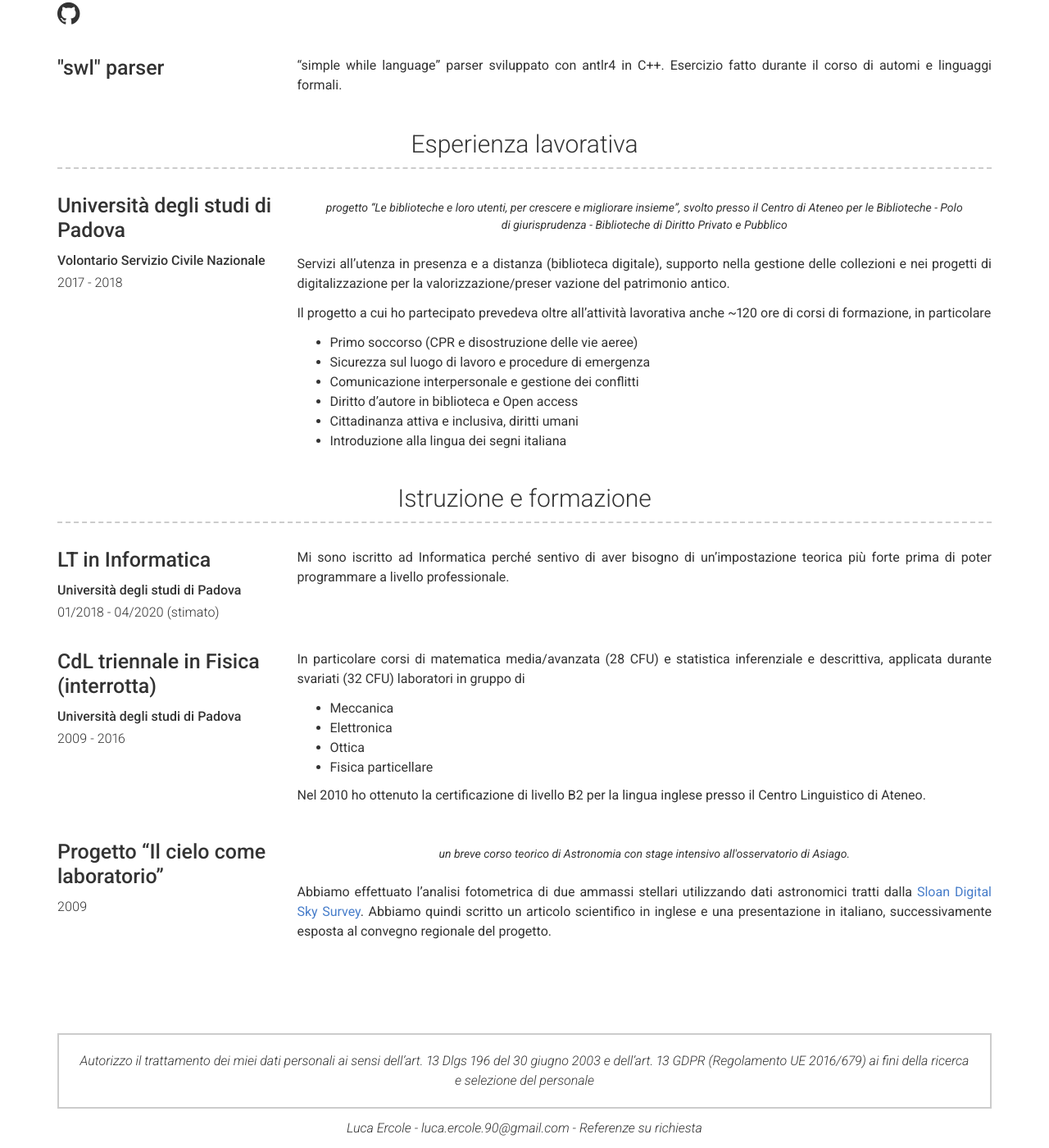
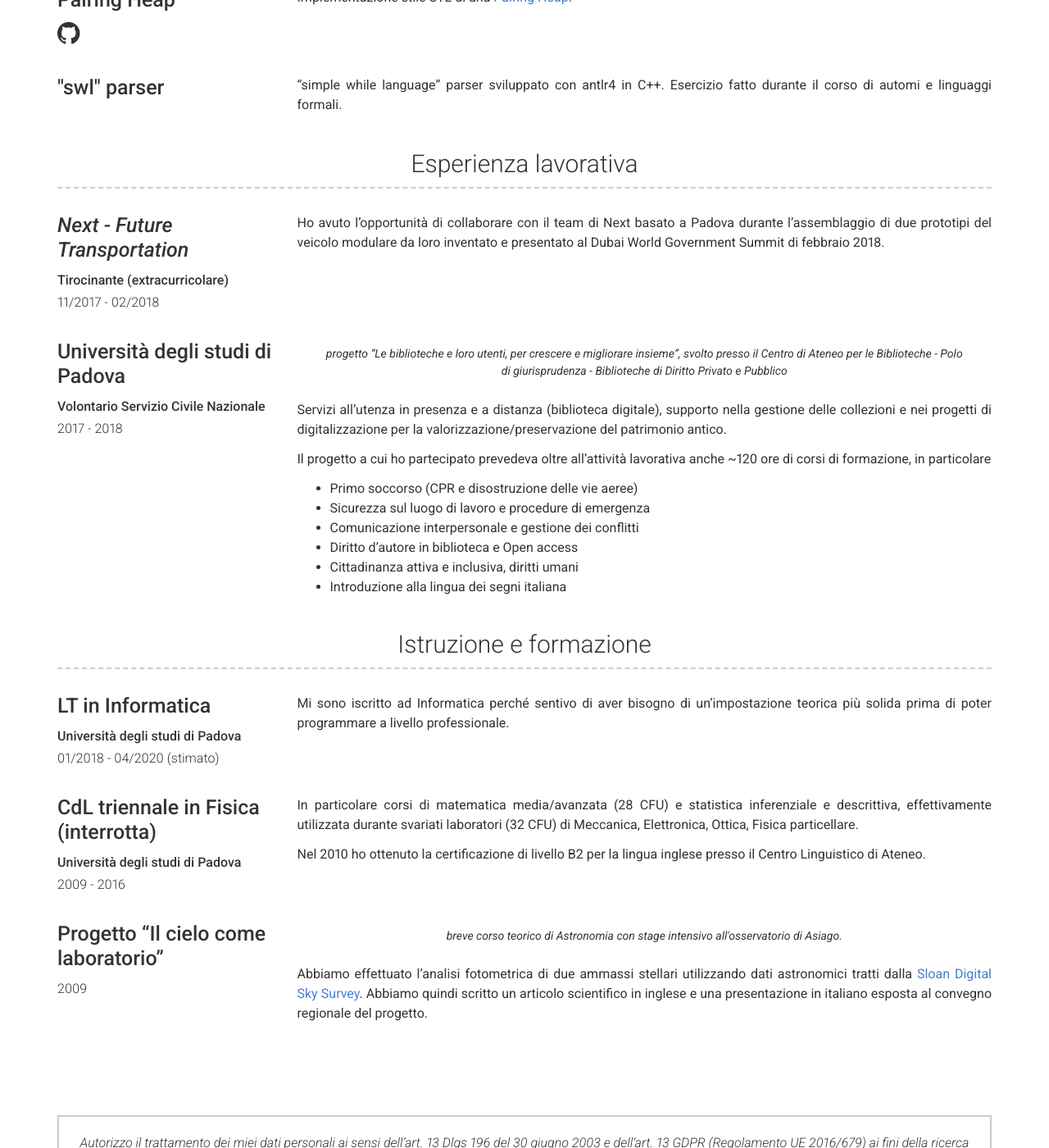
Before and after one commit to erclu/my-cv, a Jekyll site: the page built from index.md, in a window 1280 px wide and 1400 px high, scrolled down 1356 px. Shown: the whole window at 82% size. Built offline with Jekyll 4.4.1, drawn with Linux system fonts in a browser that asks for light colours; our own code applies the rules of GitHub Pages for plain Markdown files; some of the changed text lies outside the part shown.

Commit message:
update data

```diff
--- a/_data/education.yml
+++ b/_data/education.yml
@@ -11,24 +11,19 @@
   dates: 01/2018 - 04/2020 (stimato)
   qualification: Università degli studi di Padova
   description: |
-    Mi sono iscritto ad Informatica perché sentivo di aver bisogno di un'impostazione teorica più forte prima di poter programmare a livello professionale.
+    Mi sono iscritto ad Informatica perché sentivo di aver bisogno di un'impostazione teorica più solida prima di poter programmare a livello professionale.
 
 - name: CdL triennale in Fisica (interrotta)
   dates: 2009 - 2016
   qualification: Università degli studi di Padova
   description: |
-    In particolare corsi di matematica media/avanzata (28 CFU) e statistica inferenziale e descrittiva, applicata durante svariati (32 CFU) laboratori in gruppo di
-    - Meccanica
-    - Elettronica
-    - Ottica
-    - Fisica particellare
+    In particolare corsi di matematica media/avanzata (28 CFU) e statistica inferenziale e descrittiva, effettivamente utilizzata durante svariati laboratori (32 CFU) di Meccanica, Elettronica, Ottica, Fisica particellare.
 
     Nel 2010 ho ottenuto la certificazione di livello B2 per la lingua inglese presso il Centro Linguistico di Ateneo.
 
 - name: Progetto “Il cielo come laboratorio”
   dates: 2009
-  # qualification:
   quote: >
-    un breve corso teorico di Astronomia con stage intensivo all'osservatorio di Asiago.
+    breve corso teorico di Astronomia con stage intensivo all'osservatorio di Asiago.
   description: |
-    Abbiamo effettuato l'analisi fotometrica di due ammassi stellari utilizzando dati astronomici tratti dalla [Sloan Digital Sky Survey](https://www.sdss.org). Abbiamo quindi scritto un articolo scientifico in inglese e una presentazione in italiano, successivamente esposta al convegno regionale del progetto.
+    Abbiamo effettuato l'analisi fotometrica di due ammassi stellari utilizzando dati astronomici tratti dalla [Sloan Digital Sky Survey](https://www.sdss.org). Abbiamo quindi scritto un articolo scientifico in inglese e una presentazione in italiano esposta al convegno regionale del progetto.
--- a/_data/experience.yml
+++ b/_data/experience.yml
@@ -8,14 +8,12 @@
 #   description: |
 #     ...
 
-# - company: Next Future Transportation
-#   link: https://www.next-future-mobility.com
-#   job_title: Tirocinante (non curricolare) #TODO
-#   dates: 2017 - 2018
-#   quote: >
-
-#   description: |
-#     Ho avuto l'opportunità di collaborare con il team di Next durante l'assemblaggio di due prototipi del veicolo modulare da loro inventato, presentati al Dubai World Government Summit di febbraio 2018. #TODO
+- company: Next - Future Transportation
+  link: https://www.next-future-mobility.com
+  job_title: Tirocinante (extracurricolare)
+  dates: 11/2017 - 02/2018
+  description: |
+    Ho avuto l'opportunità di collaborare con il team di Next basato a Padova durante l'assemblaggio di due prototipi del veicolo modulare da loro inventato e presentato al Dubai World Government Summit di febbraio 2018.
 
 - company: Università degli studi di Padova
   job_title: Volontario Servizio Civile Nazionale
@@ -24,7 +22,7 @@
     progetto “Le biblioteche e loro utenti, per crescere e migliorare insieme”,
     svolto presso il Centro di Ateneo per le Biblioteche - Polo di giurisprudenza - Biblioteche di Diritto Privato e Pubblico
   description: |
-    Servizi all’utenza in presenza e a distanza (biblioteca digitale), supporto nella gestione delle collezioni e nei progetti di digitalizzazione per la valorizzazione/preser vazione del patrimonio antico.
+    Servizi all’utenza in presenza e a distanza (biblioteca digitale), supporto nella gestione delle collezioni e nei progetti di digitalizzazione per la valorizzazione/preservazione del patrimonio antico.
 
     Il progetto a cui ho partecipato prevedeva oltre all'attività lavorativa anche ~120 ore di corsi di formazione, in particolare
     - Primo soccorso (CPR e disostruzione delle vie aeree)
--- a/_data/projects.yml
+++ b/_data/projects.yml
@@ -16,7 +16,7 @@
 - name: University Helper
   github: erclu/uni-helper
   description: | # this will include new lines to allow paragraphs
-    Collezione organica di script per gestire in maniera *smart* vari aspetti tediosi legati agli orari dei corsi e agli appunti che scrivo.
+    Collezione organica di script per gestire in maniera *smart* vari aspetti legati all'università, come ad esempio aggiornare il calendario in seguito a variazioni di orario sulla bacheca ufficiale, e associare gli appunti ai corsi in base all'ora in cui sono stati presi.
     Con questo progetto ho imparato ad usare
     - [Google API python client](https://developers.google.com/api-client-library/python/)
     - [oauthlib](google-auth-oauthlib)
@@ -34,7 +34,7 @@
 - name: Diffie-Hellmann breaker
   github: erclu/diffie-hellmann
   description: |
-    esercizio fatto durante il corso di Programmazione concorrente e distribuita. Calcola in vari modi i segreti di uno scambio chiavi alla Diffie-Hellman su un gruppo ciclico finito sufficientemente piccolo.
+    esercizio fatto durante il corso di Programmazione concorrente e distribuita. Calcola con vari algoritmi i segreti di uno scambio chiavi alla Diffie-Hellman su un gruppo ciclico finito sufficientemente piccolo.
 
 - name: Pairing Heap
   github: erclu/pairing-heap
```
